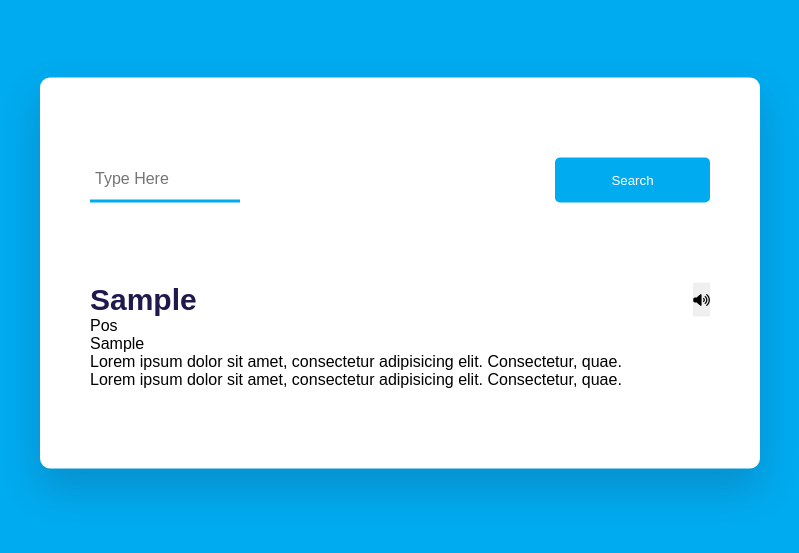
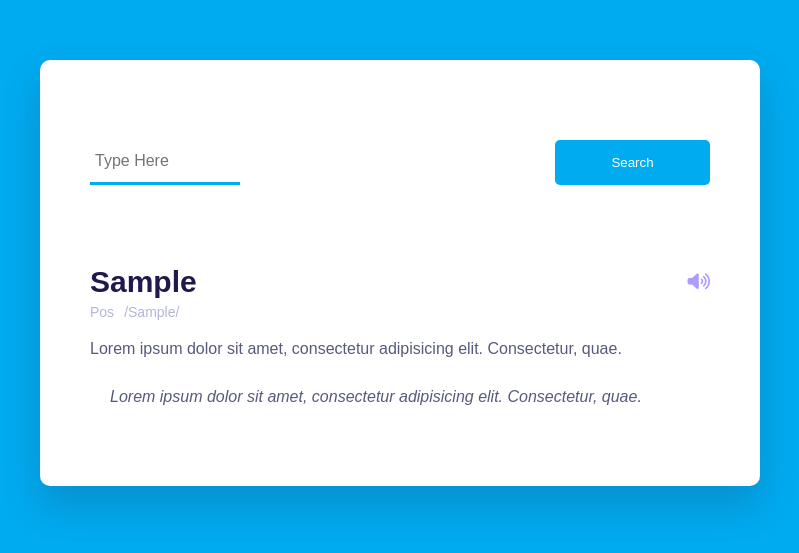
Before and after one commit to hola-official/Online-Dictionary, a plain HTML site: page index.html in a window 1280 px wide. Shown: the part 127-680 px from the top of the page, without its empty margins (240-1039 px from the left). Drawn offline with Linux system fonts and the light colour scheme.

Commit message:
git update

```diff
--- a/index.html
+++ b/index.html
@@ -7,6 +7,7 @@
     <link rel="stylesheet" href="https://cdnjs.cloudflare.com/ajax/libs/font-awesome/6.4.2/css/all.min.css" />
     <link href="https://fonts.googleapis.com.css? family=Poppins&display=swap" ref="stylesheet" />
     <link rel="stylesheet" href="style.css" />
+    <link rel="shortcut icon" href="img/fav.png" type="image/x-icon" />
     <title>Online Dictionary</title>
 </head>
 
@@ -24,7 +25,7 @@
             </div>
             <div class="details">
                 <p>Pos</p>
-                <p>Sample</p>
+                <p>/Sample/</p>
             </div>
             <p class="word-meaning">
                 Lorem ipsum dolor sit amet, consectetur adipisicing elit. Consectetur,
--- a/style.css
+++ b/style.css
@@ -58,3 +58,30 @@ body {
     justify-content: space-between;
     margin-top: 80px;
 }
+
+.result button {
+    cursor: pointer;
+    background: transparent;
+    color: #ae9cff;
+    font-size: 18px;
+}
+
+.result .details {
+    display: flex;
+    gap: 10px;
+    color: #b3b6d4;
+    margin: 5px 0 20px 0;
+    font-size: 14px;
+}
+
+.word-meaning {
+    color: #575a7b;
+}
+
+.word-example {
+    font-style: italic;
+    color: #575a7b;
+    /* border-radius: 5px solid #ae9cff; */
+    padding-left: 20px;
+    margin-top: 30px;
+}
```
Also changed, not shown: img/fav.png (added).
